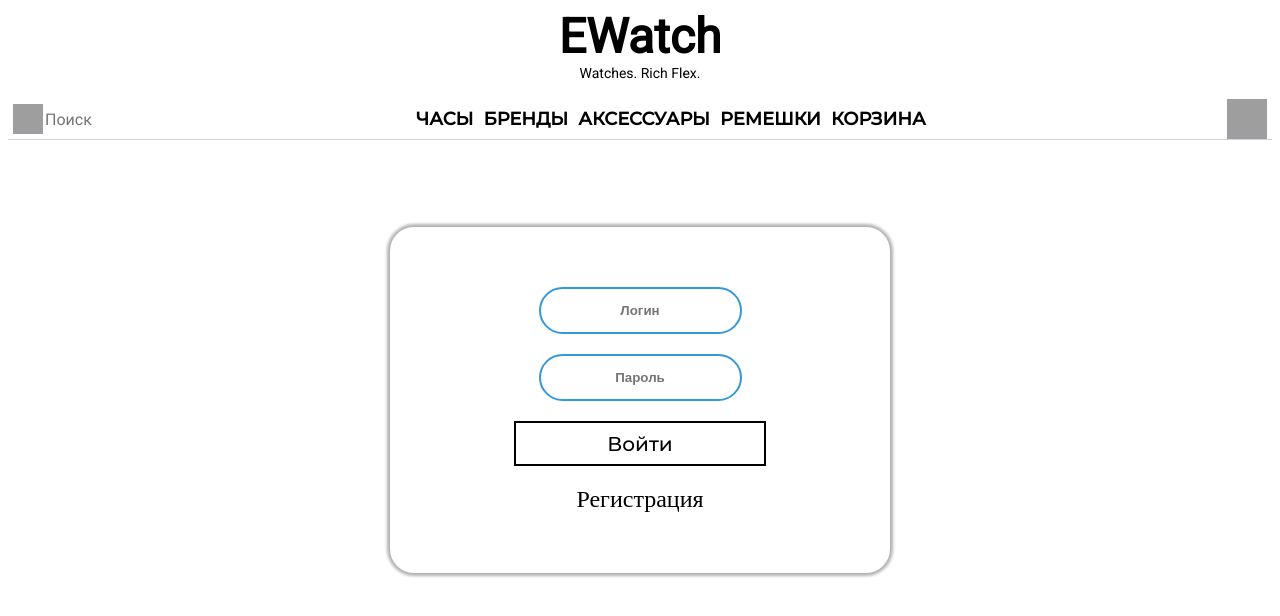
After one commit to egor-hramkov/watch_site, a Django app: page /auth/ in a window 1280 px wide. The commit adds this page. Shown: the top 616 px of the page. Run offline with Django 4.2, Linux system fonts and the light colour scheme; grey boxes are pictures that could not be loaded.

Commit message:
регистрация авторизация кнопки формы

```diff
--- /dev/null
+++ b/watch_shop/forms.py
@@ -0,0 +1,25 @@
+from django import forms
+from django.contrib.auth.forms import UserCreationForm, AuthenticationForm
+from django.contrib.auth.models import User
+from django.core.exceptions import ValidationError
+
+
+class RegisterUserForm(UserCreationForm):
+    username = forms.CharField(label="", widget=forms.TextInput(attrs={'placeholder': "Логин"}))
+    email = forms.CharField(label="", widget=forms.EmailInput(attrs={'placeholder': "Email"}))
+    password1 = forms.CharField(label="", widget=forms.PasswordInput(attrs={'placeholder': "Пароль"}))
+    password2 = forms.CharField(label="", widget=forms.PasswordInput(attrs={'placeholder': "Повторите пароль"}))
+
+    class Meta:
+        model = User
+        fields = ('username', 'email', 'password1', 'password2')
+
+
+class LoginUserForm(AuthenticationForm):
+    username = forms.CharField(label="", widget=forms.TextInput(attrs={'placeholder': "Логин"}))
+    password = forms.CharField(label="", widget=forms.PasswordInput(attrs={'placeholder': "Пароль"}))
+
+
+class SearchProduct(forms.Form):
+    searchBy = forms.CharField(max_length=150, label="", help_text="",
+                               widget=forms.TextInput(attrs={'placeholder': 'Search'}))
--- a/watch_shop/static/css/style.css
+++ b/watch_shop/static/css/style.css
@@ -137,6 +137,17 @@ body hr {
   cursor: pointer;
 }
 
+.shopnow2 {
+  border: black solid 2px;
+  width: 450px;
+  background-color: transparent;
+  font-size: 26px;
+  font-family: "Montserrat", sans-serif;
+  height: 45px;
+  cursor: pointer;
+  margin: 0 auto;
+}
+
 .watch-image {
   padding-bottom: 15px;
 }
@@ -237,4 +248,78 @@ body hr {
   border-radius: 7%;
 }
 
+.box {
+  width: 500px;
+  padding: 40px;
+  position: absolute;
+  top: 50%;
+  left: 50%;
+  transform: translate(-50%, -50%);
+  background: white;
+  text-align: center;
+  border-radius: 24px;
+  box-shadow: 0 0 3px 3px rgba(0, 0, 0, 0.3);
+}
+
+.box h1 {
+  color: white;
+  text-transform: uppercase;
+  font-weight: 500;
+  margin-top: 0;
+  margin-bottom: 40px;
+}
+
+.register-btn {
+  border: black solid 2px;
+  width: 60%;
+  background-color: transparent;
+  font-size: 20px;
+  font-family: "Montserrat", sans-serif;
+  height: 45px;
+  cursor: pointer;
+  margin: 0 auto;
+}
+
+.box input[type=submit]:hover {
+  background: #2ecc71;
+}
+
+.box a {
+  display: block;
+  margin: 20px auto;
+  background: none;
+  text-align: center;
+  text-decoration: none;
+  color: black;
+  font-size: 24px;
+  width: 40%;
+}
+
+.box input[type=text],
+.box input[type=password],
+.box input[type=email],
+.box input[type=number] {
+  display: block;
+  margin: 20px auto;
+  border: 0;
+  background: none;
+  text-align: center;
+  border: 2px solid #3498db;
+  padding: 14px 10px;
+  outline: none;
+  color: black;
+  border-radius: 24px;
+  transition: 0.25s;
+  cursor: pointer;
+  font-weight: 700;
+}
+
+.box input[type=text]:focus,
+.box input[type=password]:focus,
+.box input[type=email]:focus,
+.box input[type=number]:focus {
+  padding: 14px 60px;
+  border-color: #2ecc71;
+}
+
 /*# sourceMappingURL=style.css.map */
--- /dev/null
+++ b/watch_shop/templates/auth.html
@@ -0,0 +1,19 @@
+{% extends 'index.html' %}
+{% load static %}
+
+{% block content %}
+
+    <div class="box">
+        <form method="post">
+            {% csrf_token %}
+            <div class="forErrors">{{ form.non_field_errors }}</div>
+            {% for f in form %}
+                <p><label for="{{ f.id_for_label }}">{{ f.label }} </label>{{ f }}</p>
+                <div>{{ f.errors }}</div>
+            {% endfor %}
+            <button class="register-btn" type="submit">Войти</button>
+            <a href="{% url 'registration' %}">Регистрация</a>
+        </form>
+    </div>
+
+{% endblock %}
--- a/watch_shop/templates/index.html
+++ b/watch_shop/templates/index.html
@@ -34,7 +34,7 @@
                 <li><a href="#">Корзина</a></li>
             </div>
             <li class="login-btn">
-                 <img class="account-img" src="{% static "img/user-profile.svg" %}"/>
+                 <img class="account-img" src="{% static "img/user-profile.svg" %}" onclick="location.href={% url 'registration' %}"/>
             </li>
         </ul>
     </header>
--- a/watch_shop/templates/mainpage.html
+++ b/watch_shop/templates/mainpage.html
@@ -14,8 +14,8 @@
             <div><img class="watch-image" src="{% static "img/watches.png" %}"/></div>
         </div>
     <div class="right-text">
-        <b>35.000₽</b>
-        <div><button class="mainpage-shopnow">Приобрести</button></div>
+        <b>70.000₽</b>
+        <div><button class="mainpage-shopnow" onclick="location.href ='watches/2'">Приобрести</button></div>
     </div>
     </div>
 
--- a/watch_shop/templates/watch.html
+++ b/watch_shop/templates/watch.html
@@ -19,5 +19,6 @@
             </div>
         </div>
     </div>
+    <div style="display: flex;margin: 0 auto;"><button class="shopnow2">Приобрести</button></div>
 
 {% endblock %}
--- a/watch_shop/urls.py
+++ b/watch_shop/urls.py
@@ -1,9 +1,11 @@
 from django.urls import path
 
-from watch_shop.views import mainpage, watches_list, get_watch
+from watch_shop.views import mainpage, watches_list, get_watch, register, auth
 
 urlpatterns = [
     path('', mainpage, name='mainpage'),
     path('watches', watches_list, name='watches'),
     path('watches/<int:pk>', get_watch, name='get_watch'),
+    path('registration/', register, name='registration'),
+    path('auth/', auth, name='auth'),
 ]
--- a/watch_shop/views.py
+++ b/watch_shop/views.py
@@ -1,7 +1,11 @@
+from django.contrib.auth import logout, authenticate
+from django.contrib.auth.views import LoginView
 from django.core.paginator import Paginator
 from django.http import Http404
-from django.shortcuts import render
+from django.shortcuts import render, redirect
+from django.urls import reverse_lazy
 
+from forms import RegisterUserForm, LoginUserForm
 from .models import Watch
 
 
@@ -14,7 +18,7 @@ def mainpage(request):
 
 def watches_list(request):
     watches = Watch.objects.all()
-    paginator = Paginator(watches, 12)
+    paginator = Paginator(watches, 8)
 
     page_number = request.GET.get('page')
     page_obj = paginator.get_page(page_number)
@@ -39,3 +43,38 @@ def get_watch(request, pk):
         "watch": watch,
     }
     return render(request, 'watch.html', context=data)
+
+
+def register(request):
+    form = RegisterUserForm()
+    error = ""
+    if request.method == 'POST':
+        form = RegisterUserForm(request.POST)
+        if form.is_valid():
+            form.save()
+        else:
+            error = "Пожалуйста введите все поля верно"
+
+    context = {
+        'form': form,
+        'title': 'Регистрация',
+    }
+    return render(request, 'registration.html', context=context)
+
+
+def auth(request):
+    form = LoginUserForm
+    if request.method == 'POST':
+        form = LoginUserForm(request.POST)
+        if form.is_valid():
+            user = authenticate(username=form.cleaned_data.get('username'), password=form.cleaned_data.get('password'))
+    context = {
+        'form': form,
+        'title': 'Вход',
+    }
+    return render(request, 'auth.html', context=context)
+
+
+def logout_user(request):
+    logout(request)
+    return redirect('login')
```
Also changed, not shown: watch_shop/static/scss/index.scss (+81 -1 lines), watch_shop/templates/registration.html (added, +19 -0 lines), 1 other file.
